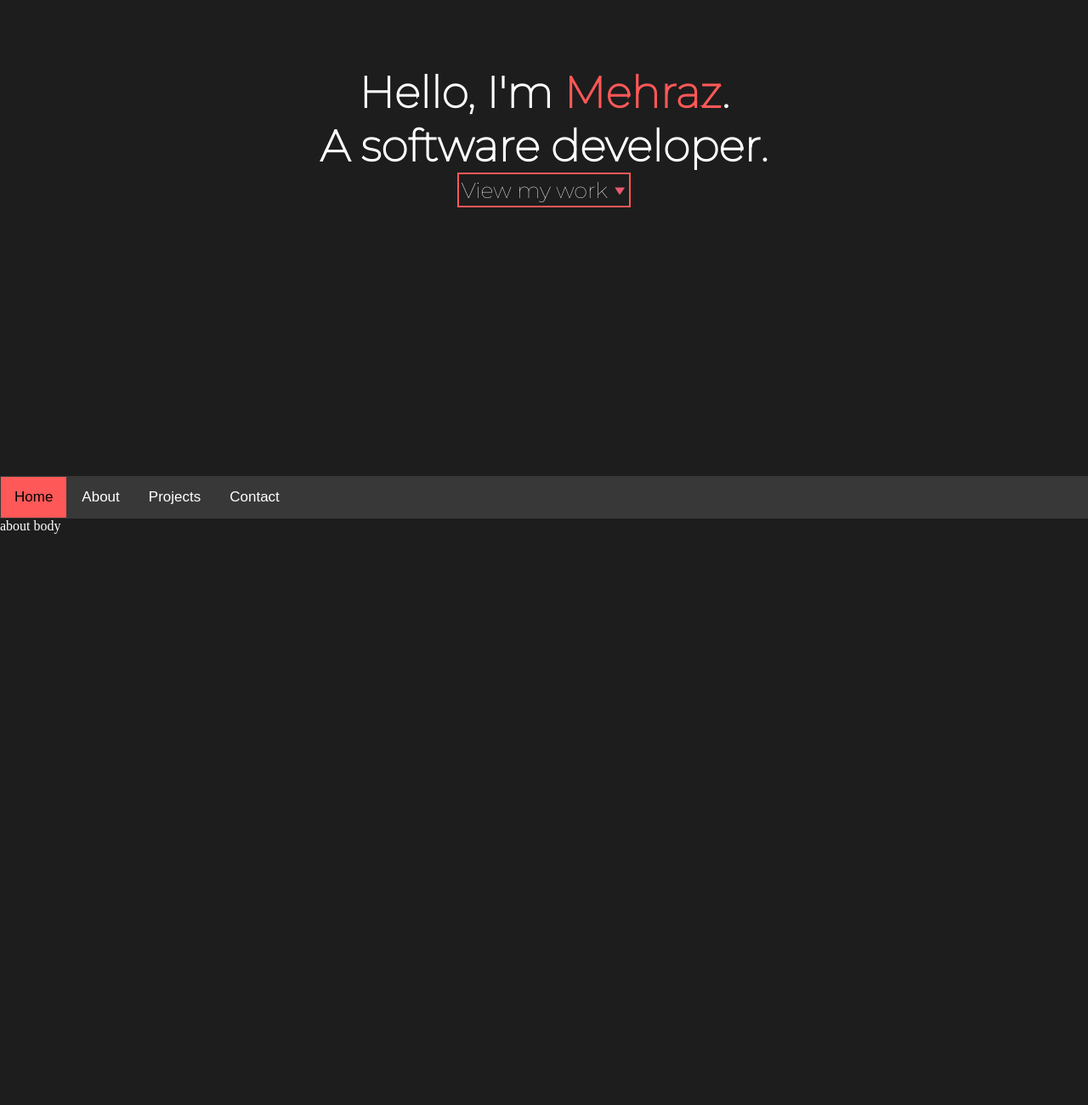
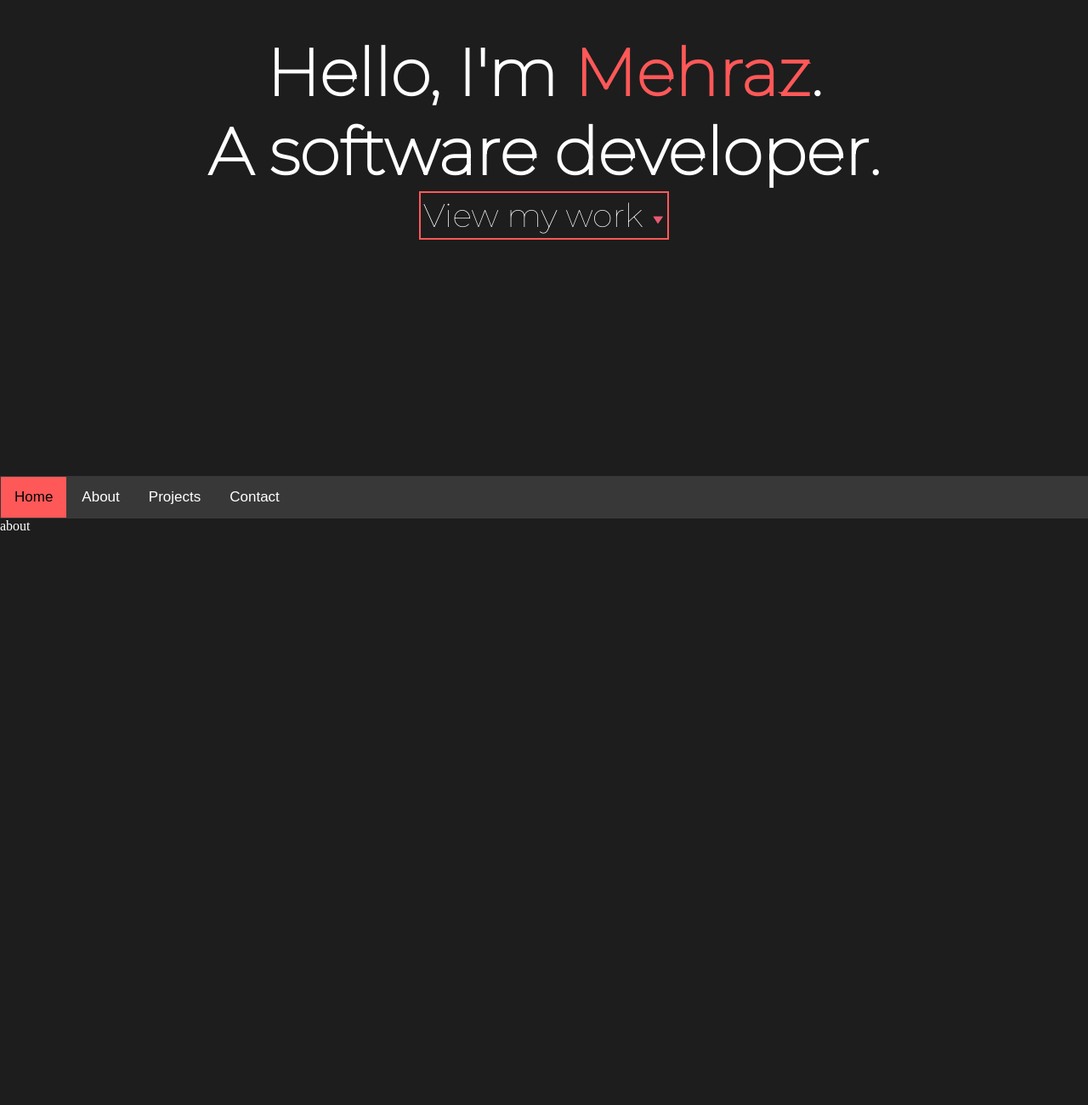
Before and after one commit to Mehraz159/MehhPortfolio, a plain HTML site: page index.html in a window 1280 px wide. Shown: the part 240-1540 px from the top of the page at 85% size. Drawn offline with Linux system fonts and the light colour scheme; a web font is replaced by a local one.

Commit message:
Add files via upload

```diff
--- a/index.html
+++ b/index.html
@@ -37,15 +37,15 @@
     <div class="body">
         <div class="aboutbody">
             <div id="about"></div>
-            about body
+            about
         </div>
         <div class="projectsbody">
             <div id="projects"></div>
-            projects body
+            projects
         </div>
         <div class="contactbody">
             <div id="contact"></div>
-            contact body
+            contact
         </div>
     </div>
 
--- a/style.css
+++ b/style.css
@@ -16,7 +16,7 @@ html {
 
 h1 {
     font-family: 'Montserrat', sans-serif;
-    font-size: 4vw;
+    font-size: 6vw;
     color: white;
 
 }
@@ -30,7 +30,7 @@ h1 {
 }
 
 .my-work {
-    font-size: 2vw;
+    font-size: 3vw;
     border: 2px solid rgb(255, 88, 88);
     padding: 3px;
 }
```
